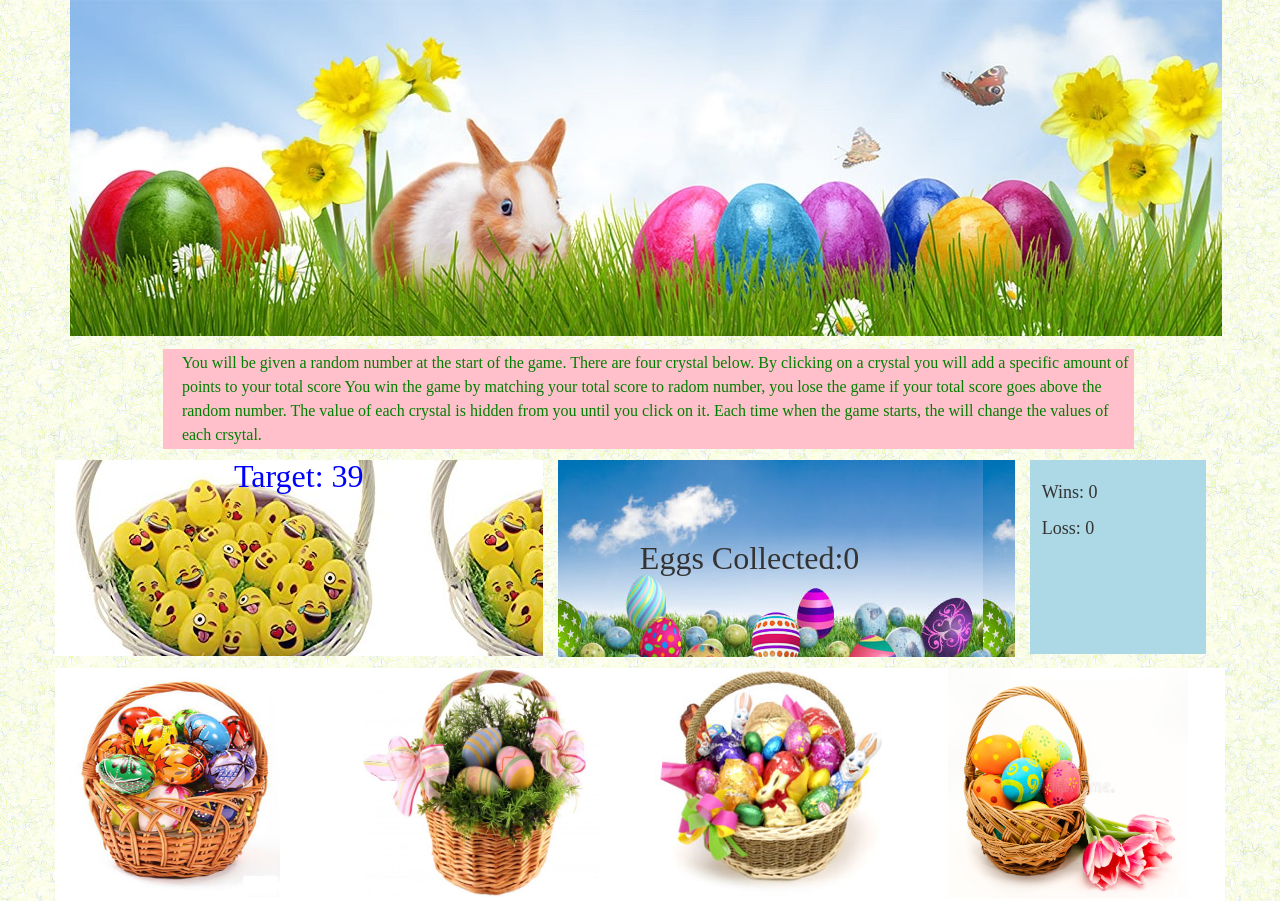
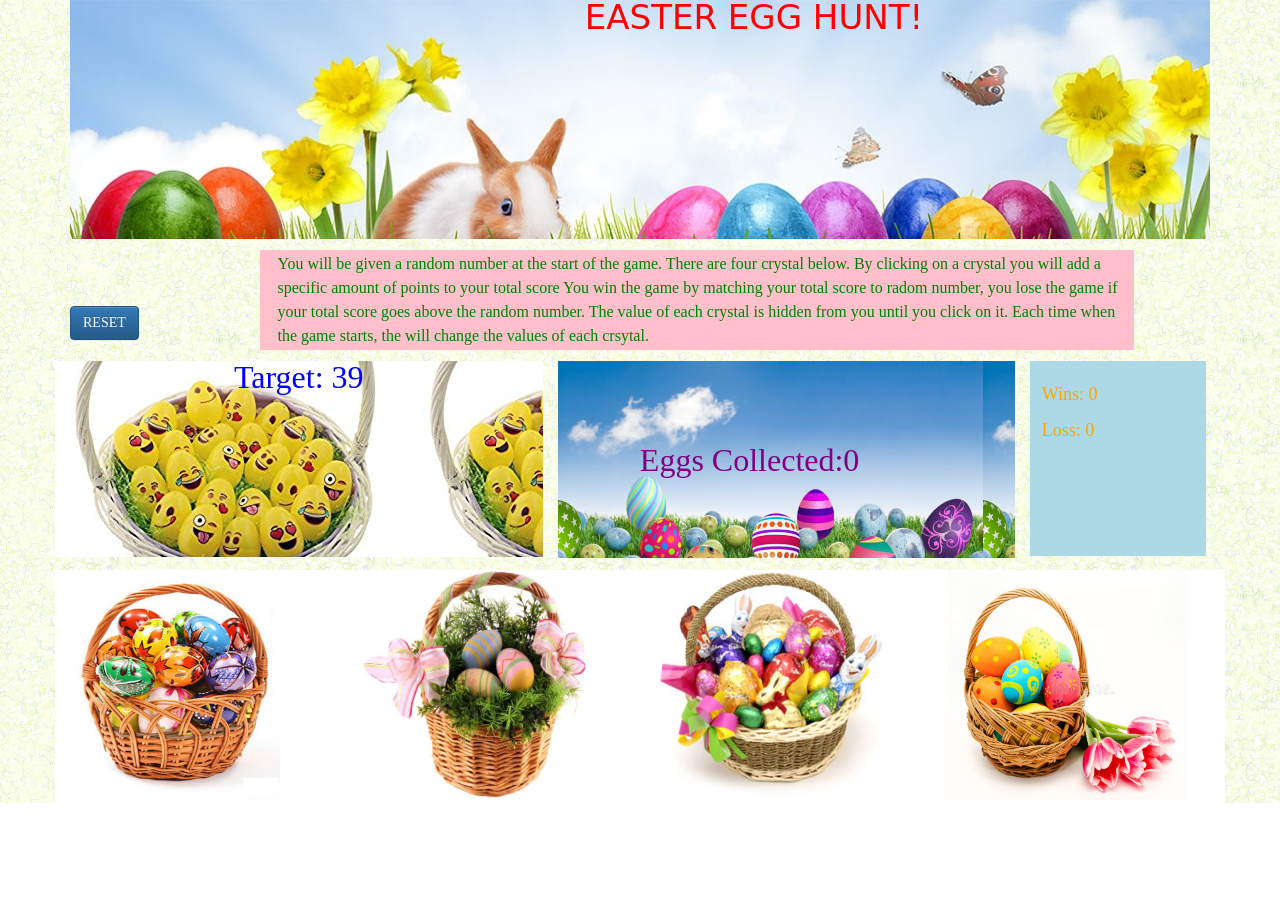
Before and after one commit to mgikanga/week-4-game, a plain HTML site: page index.html in a window 1280 px wide. After the commit the page ends 803 px from the top, so only its background shows below. Drawn offline with nearby package versions, Linux system fonts and the light colour scheme.

Commit message:
code clean up and added favicon

```diff
--- a/assets/css/style.css
+++ b/assets/css/style.css
@@ -1,5 +1,16 @@
 body{
     background-image: url("../images/back.jpg");
+}
+h1{
+    font-size: 34px;
+    text-align: center;
+    color: red;
+    font-family: 'Limelight', cursive;
+    padding:0 0 18% 20%;
+    background-image: url("../images/Ebanner.jpg");
+}
+.btn{
+    margin-top: 40%;
 }
 #banner{
     margin: 0;
@@ -28,7 +39,7 @@ padding-left: 2%;
     padding:2% 6% 10% 1%;
   background-color: lightblue;
     width: 15%;
-
+color: orange;
     font-size: 18px;
     text-align: left;
 }
@@ -36,6 +47,7 @@ padding-left: 2%;
     background-image: url("../images/target.jpg");
    padding: 18%;
    font-size: 200%;
+   color: purple;
 }
 
 #gem{
--- a/assets/javascript/game.js
+++ b/assets/javascript/game.js
@@ -71,6 +71,19 @@ $(document).ready(function () {
             console.log(theNumber);
         }
     });
+    $(".btn").click(function () {
+        wins = 0;
+        $("#winning").text("Wins: " + wins);
+        losses = 0;
+        $("#losing").text("Loss: " + losses);
+        numb();
+        value1();
+        value2();
+        value3();
+        value4();
+         myCounter = 0;
+        $("#yourscore").text("Total Score: " + myCounter);
+    });
 
       function  reset () {
         numb();
--- a/index.html
+++ b/index.html
@@ -3,7 +3,7 @@
 <head>
     <meta charset="utf-8" />
     <meta http-equiv="X-UA-Compatible" content="IE=edge">
-    <link rel="icon" type="image/png" href="favicon-16x16.png" sizes="16x16" />
+    <link rel="icon" type="image/jpeg" href="assets/images/wins.jpeg" sizes="16x16" />
     <title>crystal collector </title>
     <meta name="viewport" content="width=device-width, initial-scale=1">
     <!-- Latest compiled and minified CSS -->
@@ -22,14 +22,16 @@
 <body>
     <div class="container">
         <div class="row">
-                <div class="col-md-10">
-<img id="banner" src="assets/images/Ebanner.jpg" alt="easter banner">
+                <div class="col-md-12">
+<!--<img id="banner" src="assets/images/Ebanner.jpg" alt="easter banner">-->
+<h1>EASTER EGG HUNT!</h1>
 </div>
 <div class="col-md-2"></div>
 </div>
 <div class="row">
-    <div class="col-md-1"></div>
-        <div class="col-md-10" id="para">
+        <div class="col-md-2"><div class="btn btn-primary" role="button">RESET</div></div>
+
+        <div class="col-md-9" id="para">
 <p>You will be given a random number at the start of the game.
 There are four crystal below. By clicking on a crystal you will add a specific amount of points to your total score
 You win the game by matching your total score to radom number, you lose the game if your total score goes above the random number.
```
Also changed, not shown: assets/images/wins.jpeg (renamed from wins.jpeg), 1 other file.
